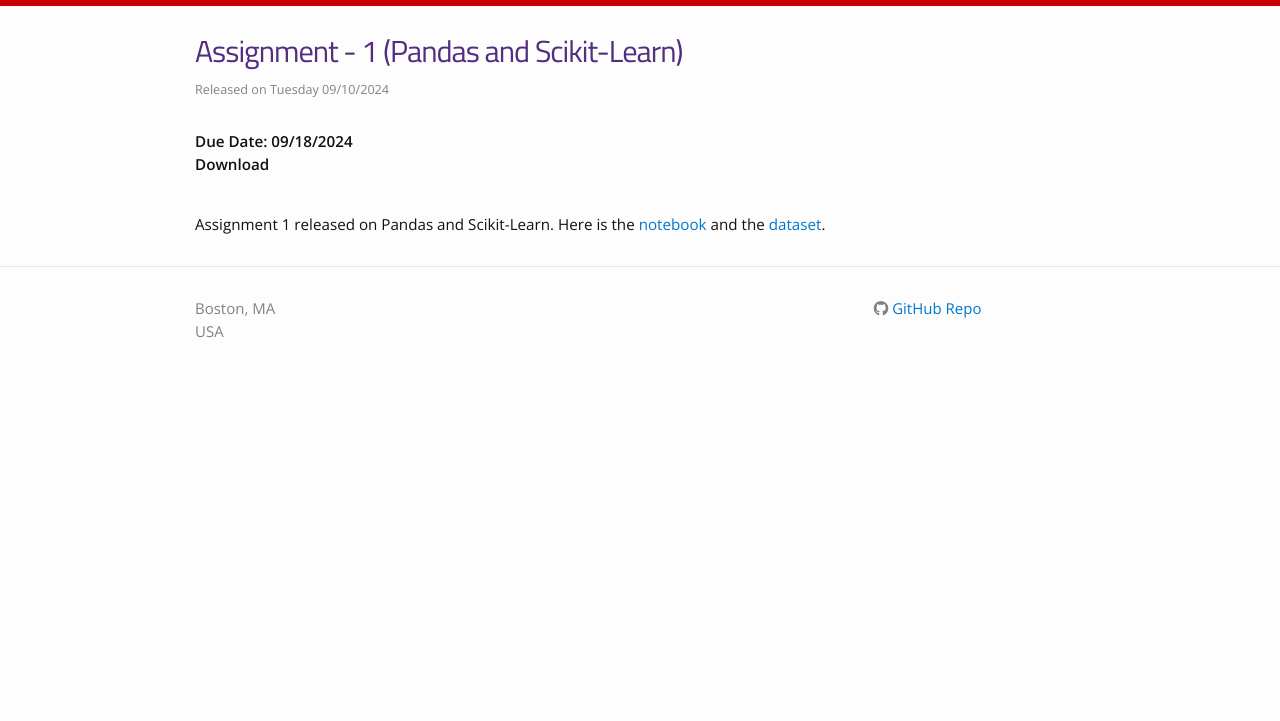
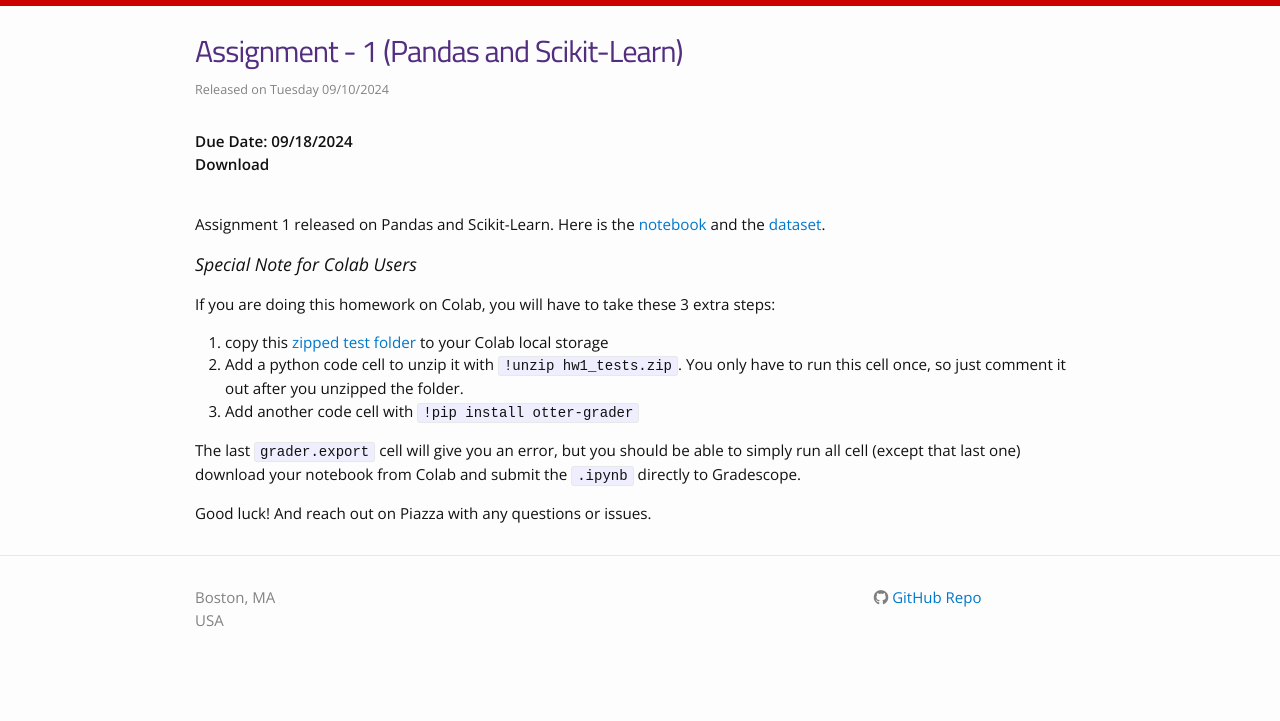
Before and after one commit to tools4ds/fa2024, a Jekyll site: the page built from _assignments/01_assignment.md, in a window 1280 px wide. Shown: the part 180-901 px from the top of the page. Built offline with Jekyll 4.4.1, drawn with Linux system fonts in a browser that asks for light colours; nearby versions of some CDN libraries.

Commit message:
update assignment md

```diff
--- a/_assignments/01_assignment.md
+++ b/_assignments/01_assignment.md
@@ -16,3 +16,20 @@
 Assignment 1 released on Pandas and Scikit-Learn.
 Here is the [notebook]({{ site.baseurl }}/static_files/assignments/assignment1.ipynb)
 and the [dataset]({{ site.baseurl }}/static_files/assignments/adult.csv).
+
+### Special Note for Colab Users
+
+
+If you are doing this homework on Colab, you will have to take these 3 extra steps:
+
+1. copy this [zipped test folder]({{ site.baseurl }}/static_files/assignments/hw1_tests.zip)
+to your Colab local storage
+2. Add a python code cell to unzip it with `!unzip hw1_tests.zip`. You only have
+   to run this cell once, so just comment it out after you unzipped the folder.
+3. Add another code cell with `!pip install otter-grader`
+
+The last `grader.export` cell will give you an error, but you should be able to
+simply run all cell (except that last one) download your notebook from Colab
+and submit the `.ipynb` directly to Gradescope.
+
+Good luck! And reach out on Piazza with any questions or issues.
```
